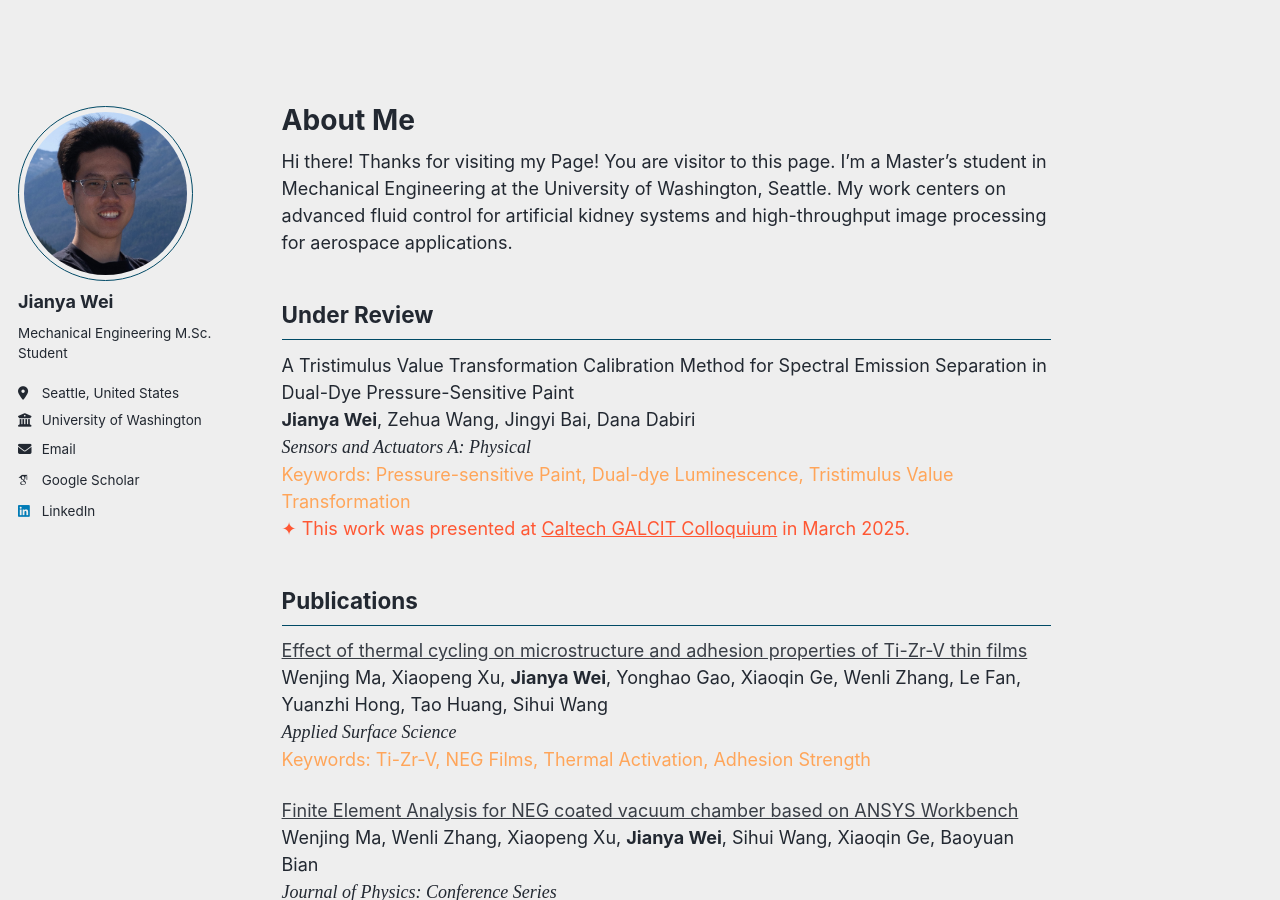
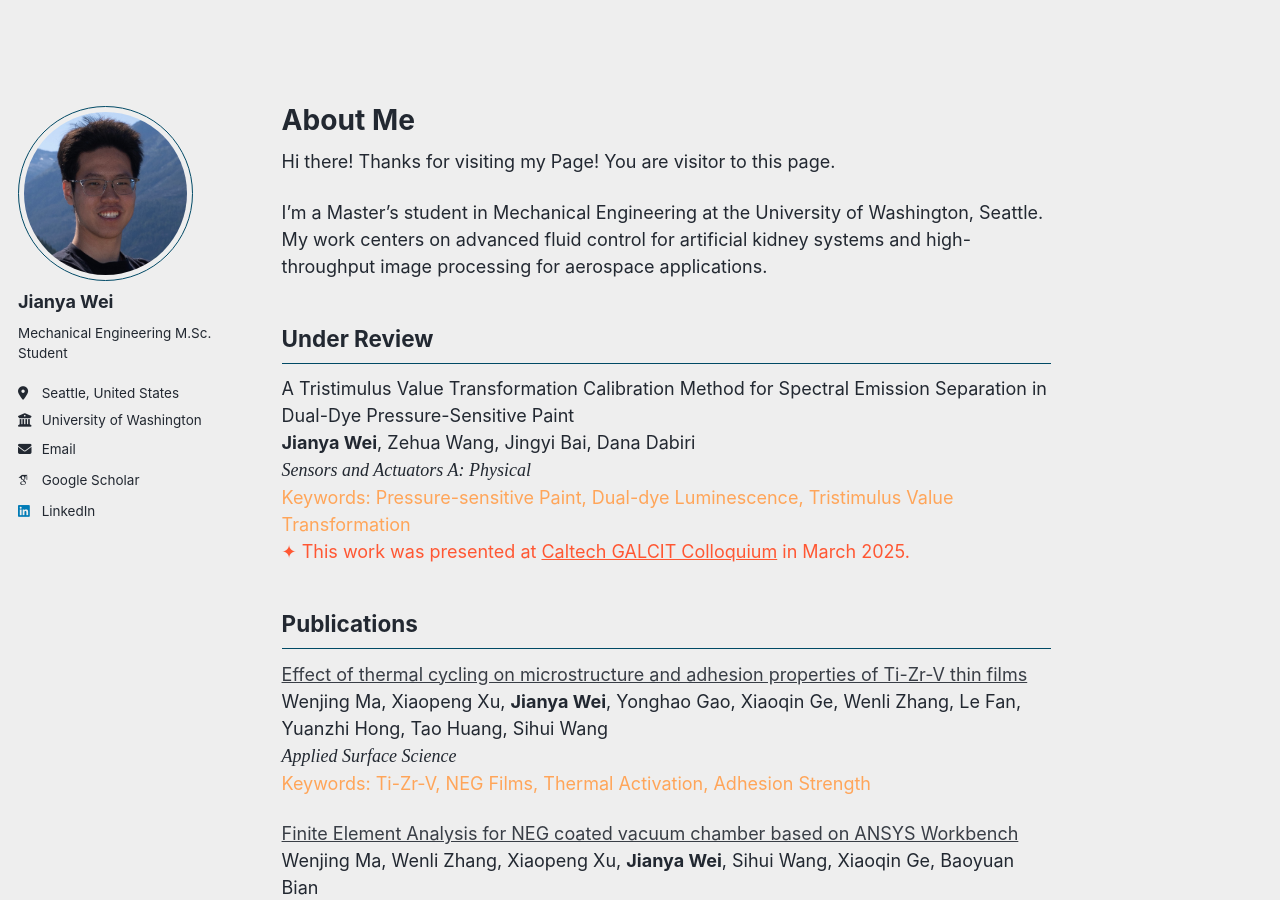
Before and after one commit to jywei02/jywei02.github.io, a Jekyll site: the page built from _pages/about.md, in a window 1280 px wide and 900 px high. Built offline with Jekyll 4.4.1, drawn with Linux system fonts in a browser that asks for light colours; some web fonts are replaced; comment, search, counter and statistics services are not loaded.

```diff
--- a/_pages/about.md
+++ b/_pages/about.md
@@ -8,9 +8,9 @@ redirect_from:
 ---
 <p>Hi there! Thanks for visiting my Page! You are visitor
   <span id="busuanzi_value_site_pv"></span>
-  to this page.
-I’m a Master’s student in Mechanical Engineering at the University of Washington, Seattle. My work centers on advanced fluid control for artificial kidney systems and high-throughput image processing for aerospace applications.</p>
+  to this page.</p>
 <script src="//busuanzi.ibruce.info/busuanzi/2.3/busuanzi.pure.mini.js"></script>
+I’m a Master’s student in Mechanical Engineering at the University of Washington, Seattle. My work centers on advanced fluid control for artificial kidney systems and high-throughput image processing for aerospace applications.
 
 Under Review
 ------
```
